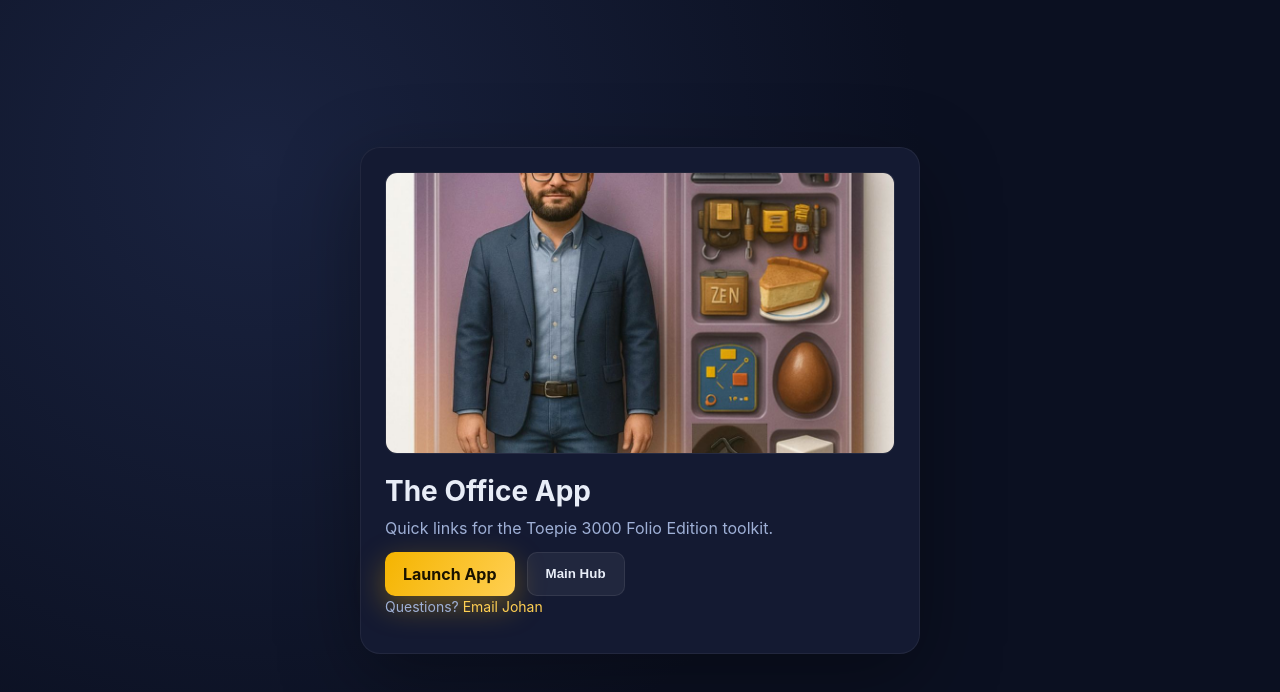
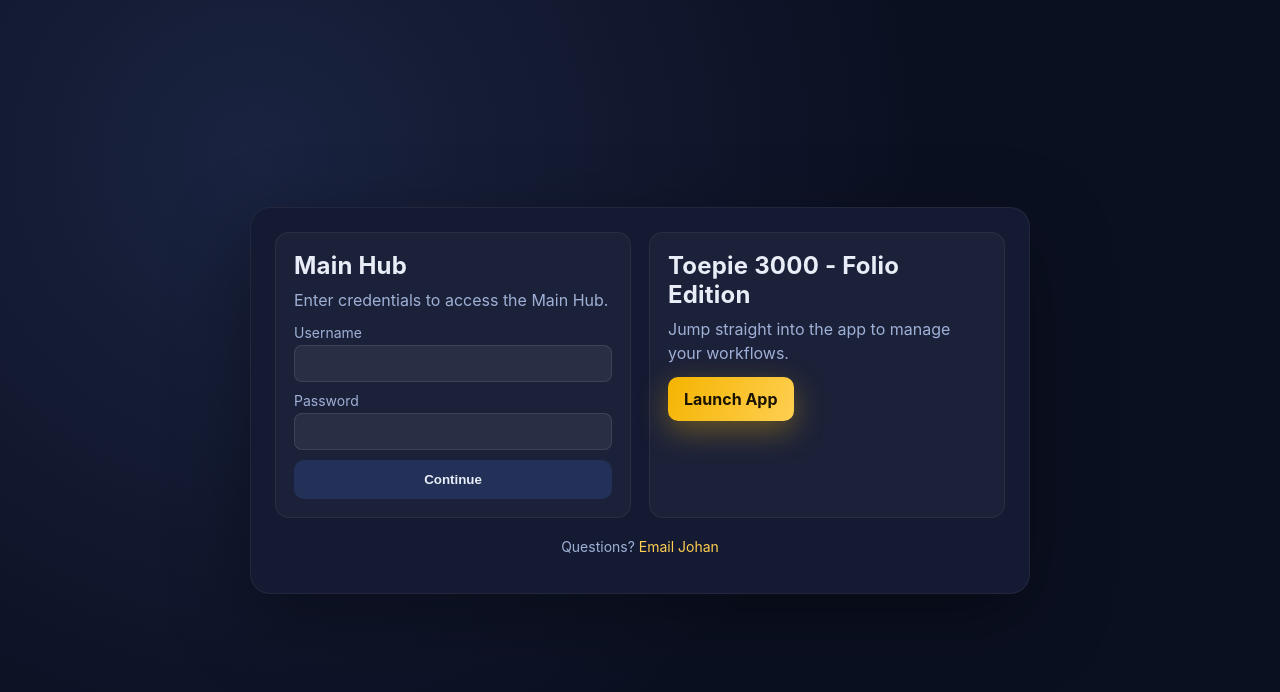
Before and after one commit to toepiebotha/toepiebotha-landing-page, a plain HTML site: page index.html in a window 1280 px wide. Drawn offline with Linux system fonts and the light colour scheme.

Commit message:
Updated writing on landing page

```diff
--- a/index.html
+++ b/index.html
@@ -25,72 +25,33 @@
       padding: 32px 16px;
     }
     .card {
-      max-width: 560px;
       width: 100%;
+      max-width: 780px;
       background: var(--card);
       border: 1px solid rgba(255,255,255,0.06);
       border-radius: 20px;
       padding: 24px;
       box-shadow: 0 24px 80px rgba(0,0,0,0.35);
+      display: grid;
+      gap: 18px;
+      grid-template-columns: repeat(auto-fit, minmax(280px, 1fr));
+      align-items: start;
     }
-    .hero {
-      width: 100%;
-      border-radius: 12px;
-      overflow: hidden;
-      border: 1px solid rgba(255,255,255,0.08);
-      margin-bottom: 20px;
-      position: relative;
-      background: linear-gradient(180deg, rgba(10,15,32,0) 0%, rgba(10,15,32,0.6) 100%);
+    .panel {
+      background: rgba(255,255,255,0.03);
+      border: 1px solid rgba(255,255,255,0.06);
+      border-radius: 14px;
+      padding: 18px;
+      height: 100%;
     }
-    .hero img {
-      width: 100%;
-      height: 280px;
-      object-fit: cover;
-      display: block;
-      filter: saturate(1.08);
+    h1 {
+      margin: 0 0 8px;
+      font-size: 24px;
+      letter-spacing: 0.2px;
     }
-    h1 { margin: 0 0 8px; font-size: 28px; }
     p { margin: 0 0 12px; color: var(--muted); line-height: 1.5; }
-    .actions {
-      display: flex;
-      gap: 12px;
-      flex-wrap: wrap;
-      margin-top: 8px;
-    }
-    .cta, .ghost {
-      display: inline-flex;
-      align-items: center;
-      gap: 8px;
-      padding: 12px 18px;
-      border-radius: 10px;
-      font-weight: 700;
-      text-decoration: none;
-      transition: transform 0.15s ease, box-shadow 0.15s ease, background 0.15s ease;
-    }
-    .cta {
-      background: linear-gradient(120deg, #f5b400, #ffcf52);
-      color: #1a1300;
-      box-shadow: 0 10px 30px rgba(245,180,0,0.35);
-    }
-    .cta:hover { transform: translateY(-1px); box-shadow: 0 14px 34px rgba(245,180,0,0.45); }
-    .ghost {
-      background: rgba(255,255,255,0.06);
-      color: var(--text);
-      border: 1px solid rgba(255,255,255,0.08);
-      cursor: pointer;
-    }
-    .ghost:hover { transform: translateY(-1px); background: rgba(255,255,255,0.1); }
-    .sub { font-size: 14px; color: var(--muted); }
-    .dialog {
-      margin-top: 16px;
-      padding: 14px;
-      border-radius: 12px;
-      border: 1px solid rgba(255,255,255,0.08);
-      background: rgba(255,255,255,0.03);
-      display: none;
-    }
-    .dialog label { display: block; margin-bottom: 4px; color: var(--muted); font-size: 14px; }
-    .dialog input {
+    label { display: block; margin-bottom: 4px; color: var(--muted); font-size: 14px; }
+    input {
       width: 100%;
       padding: 10px 12px;
       border-radius: 8px;
@@ -99,54 +60,71 @@
       color: var(--text);
       margin-bottom: 10px;
     }
-    .dialog button {
-      width: 100%;
-      padding: 12px;
+    button, .cta {
+      display: inline-flex;
+      align-items: center;
+      justify-content: center;
+      gap: 8px;
+      padding: 12px 16px;
       border-radius: 10px;
       border: none;
       font-weight: 700;
+      text-decoration: none;
+      transition: transform 0.15s ease, box-shadow 0.15s ease, background 0.15s ease;
+      cursor: pointer;
+    }
+    button {
+      width: 100%;
       background: #233057;
       color: var(--text);
-      cursor: pointer;
-      transition: transform 0.15s ease, background 0.15s ease;
     }
-    .dialog button:hover { transform: translateY(-1px); background: #2e3d6f; }
-    .error { margin: 8px 0 0; color: var(--error); font-size: 14px; display: none; }
-    .dialog.show { display: block; }
+    button:hover { transform: translateY(-1px); background: #2e3d6f; }
+    .cta {
+      background: linear-gradient(120deg, #f5b400, #ffcf52);
+      color: #1a1300;
+      box-shadow: 0 10px 30px rgba(245,180,0,0.35);
+    }
+    .cta:hover { transform: translateY(-1px); box-shadow: 0 14px 34px rgba(245,180,0,0.45); }
+    .error {
+      margin: 8px 0 0;
+      color: var(--error);
+      font-size: 14px;
+      display: none;
+    }
     .error.show { display: block; }
+    .footer {
+      grid-column: 1 / -1;
+      font-size: 14px;
+      color: var(--muted);
+      text-align: center;
+    }
+    .footer a { color: #ffcf52; text-decoration: none; }
   </style>
 </head>
 <body>
   <main class="card">
-    <div class="hero">
-      <img src="./office-app.jpg" alt="The Office App preview" loading="lazy" />
-    </div>
-    <h1>The Office App</h1>
-    <p>Quick links for the Toepie 3000 Folio Edition toolkit.</p>
-    <div class="actions">
-      <a class="cta" href="https://toepie3000.toepiebotha.com" target="_blank" rel="noreferrer">Launch App</a>
-      <button class="ghost" id="hubToggle" type="button">Main Hub</button>
-    </div>
-    <div class="dialog" id="hubDialog">
+    <section class="panel">
+      <h1>Main Hub</h1>
+      <p>Enter credentials to access the Main Hub.</p>
       <label for="username">Username</label>
       <input id="username" name="username" autocomplete="off" />
       <label for="password">Password</label>
       <input id="password" name="password" type="password" autocomplete="off" />
       <button type="button" id="hubSubmit">Continue</button>
       <p class="error" id="hubError">Main Hub authentication is incorrect. Please try again.</p>
-    </div>
-    <p class="sub">Questions? <a href="mailto:bothajohan@outlook.com" style="color:#ffcf52;text-decoration:none;">Email Johan</a></p>
+    </section>
+
+    <section class="panel">
+      <h1>Toepie 3000 - Folio Edition</h1>
+      <p>Jump straight into the app to manage your workflows.</p>
+      <a class="cta" href="https://toepie3000.toepiebotha.com" target="_blank" rel="noreferrer">Launch App</a>
+    </section>
+
+    <p class="footer">Questions? <a href="mailto:bothajohan@outlook.com">Email Johan</a></p>
   </main>
   <script>
-    const hubToggle = document.getElementById('hubToggle');
-    const dialog = document.getElementById('hubDialog');
     const submit = document.getElementById('hubSubmit');
     const error = document.getElementById('hubError');
-
-    hubToggle.addEventListener('click', () => {
-      dialog.classList.toggle('show');
-      error.classList.remove('show');
-    });
 
     submit.addEventListener('click', () => {
       error.classList.add('show');
```
